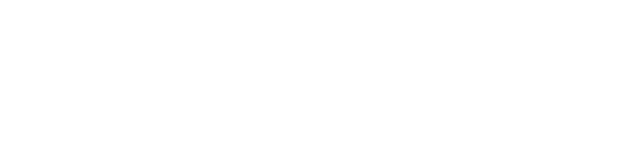
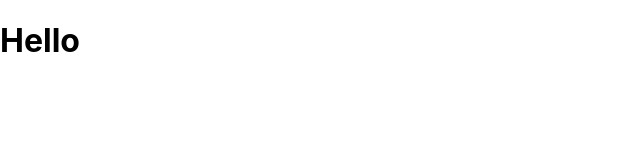
Before and after one commit to lianddao/meizu, a plain HTML site: page index.html in a window 1280 px wide. Shown: the whole page, without its empty margins (0-640 px from the left). Drawn offline with Linux system fonts and the light colour scheme.

Commit message:
Update index.html

```diff
--- a/index.html
+++ b/index.html
@@ -1 +1 @@
-<!doctype html><html lang="zh"><head><meta charset="utf-8"/><link rel="icon" href="/meizu/favicon.ico"/><meta name="viewport" content="width=device-width,initial-scale=1"/><meta name="theme-color" content="#000000"/><meta name="description" content="Web site created using create-react-app"/><link rel="apple-touch-icon" href="/meizu/logo192.png"/><link rel="manifest" href="/meizu/manifest.json"/><title>MEIZU 18</title><script src="https://kit.fontawesome.com/4d7ecbe592.js" crossorigin="anonymous"></script><script defer="defer" src="/meizu/static/js/main.d8ec9ca5.js"></script><link href="/meizu/static/css/main.d993b445.css" rel="stylesheet"></head><body><noscript>You need to enable JavaScript to run this app.</noscript><div id="root"></div></body></html>
+<!doctype html><html lang="zh"><head><meta charset="utf-8"/><link rel="icon" href="/meizu/favicon.ico"/><meta name="viewport" content="width=device-width,initial-scale=1"/><meta name="theme-color" content="#000000"/><meta name="description" content="Web site created using create-react-app"/><link rel="apple-touch-icon" href="/meizu/logo192.png"/><link rel="manifest" href="/meizu/manifest.json"/><title>MEIZU 18</title><script src="https://kit.fontawesome.com/4d7ecbe592.js" crossorigin="anonymous"></script><script defer="defer" src="/meizu/static/js/main.d8ec9ca5.js"></script><link href="/meizu/static/css/main.d993b445.css" rel="stylesheet"></head><body><noscript>You need to enable JavaScript to run this app.</noscript><h1>Hello</h1><div id="root"></div></body></html>
```
